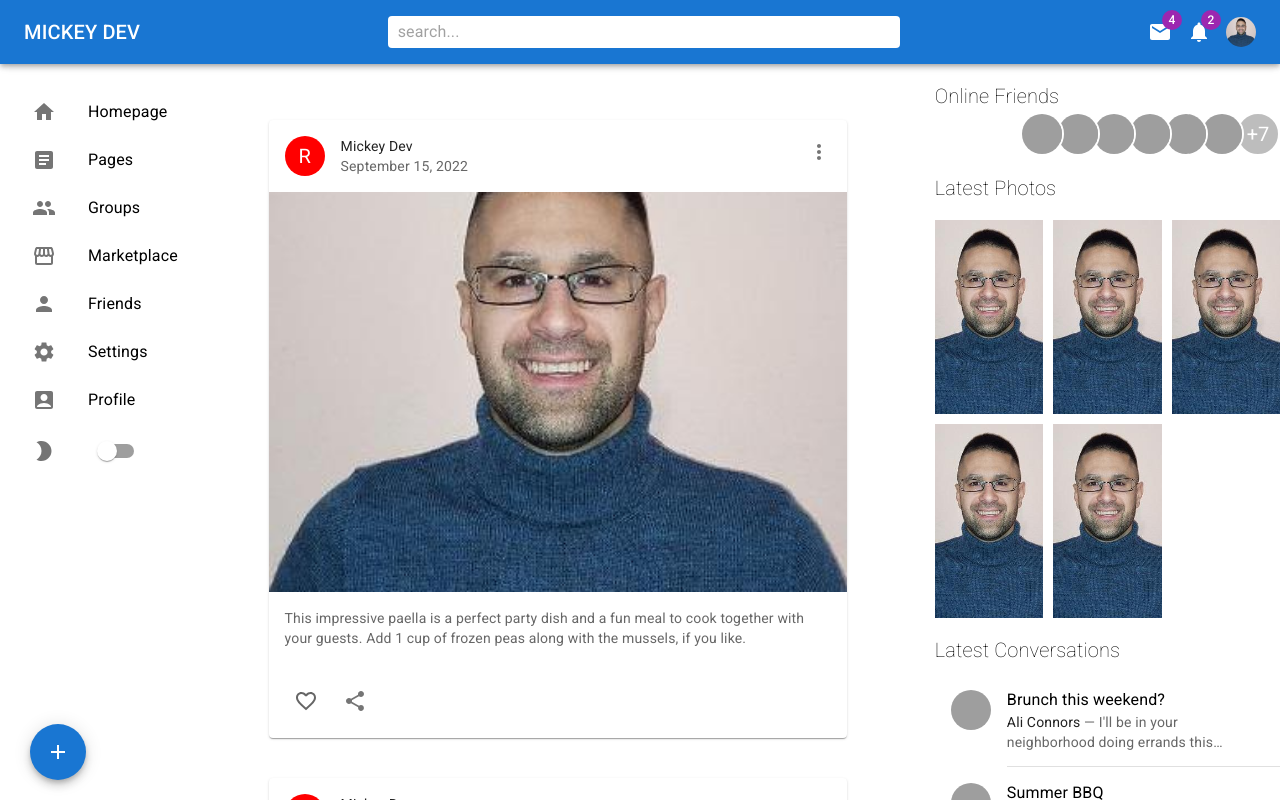
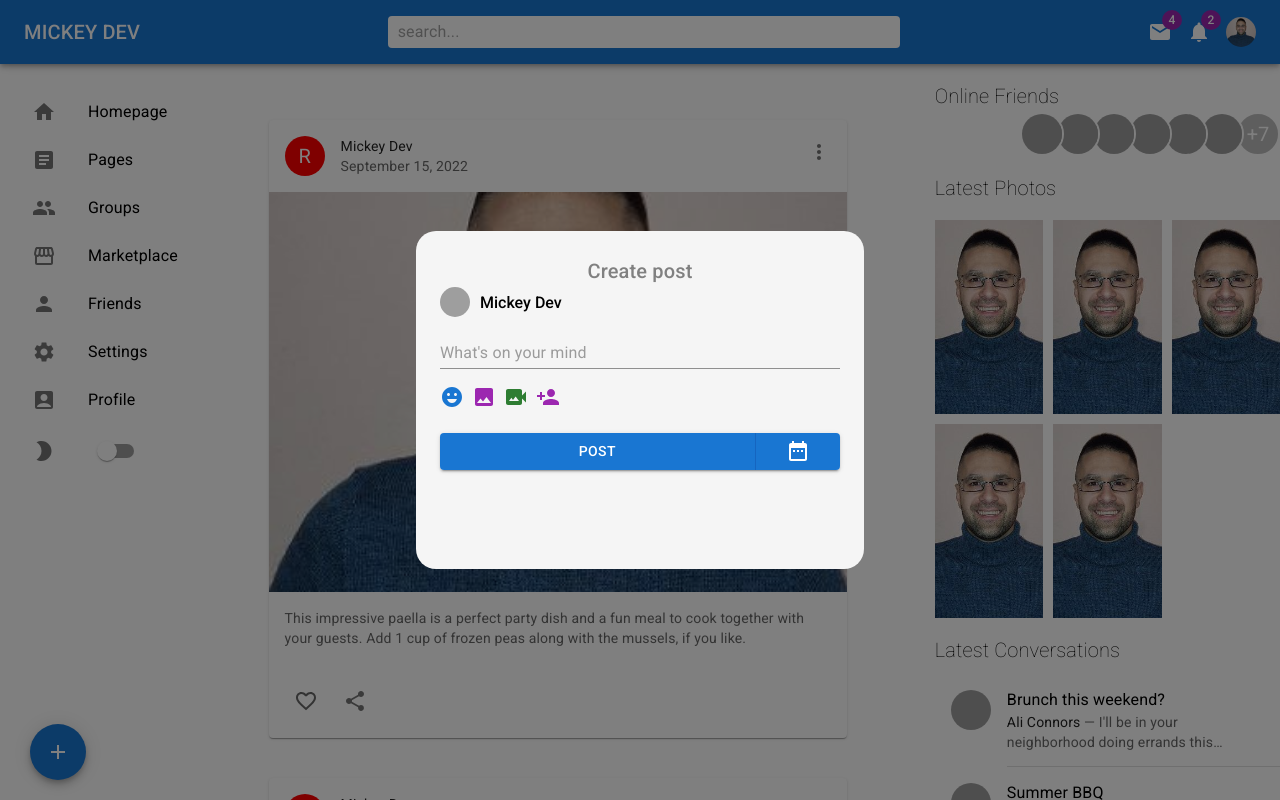
Before and after one commit to MirosBL45/material-social-network, a React (Create React App) app: page / in a window 1280 px wide. Both pictures are taken after a click on the button 58 px from the left and 752 px from the top of the page. Shown: the top 800 px of the page. Built offline with nearby package versions, Linux system fonts and the light colour scheme; grey boxes are pictures that could not be loaded.

Commit message:
theme starting

```diff
--- a/src/components/Add.jsx
+++ b/src/components/Add.jsx
@@ -1,11 +1,46 @@
-import { Fab, Tooltip } from "@mui/material";
+import {
+  Avatar,
+  Box,
+  Button,
+  ButtonGroup,
+  Fab,
+  Modal,
+  Stack,
+  TextField,
+  Tooltip,
+  Typography,
+  styled,
+} from "@mui/material";
 import AddIcon from "@mui/icons-material/Add";
-import React from "react";
+import React, { useState } from "react";
+import {
+  DateRange,
+  EmojiEmotions,
+  Image,
+  PersonAdd,
+  VideoCameraBack,
+} from "@mui/icons-material";
+
+const StyledModal = styled(Modal)({
+  display: "flex",
+  alignItems: "center",
+  justifyContent: "center",
+});
+
+const UserBox = styled(Box)({
+  display: "flex",
+  alignItems: "center",
+  gap: "10px",
+  marginBottom: "20px",
+});
 
 function Add() {
+  const [open, setOpen] = useState(false);
+
   return (
     <div>
       <Tooltip
+        onClick={() => setOpen(true)}
         title="Add"
         sx={{
           position: "fixed",
@@ -17,6 +52,58 @@ function Add() {
           <AddIcon />
         </Fab>
       </Tooltip>
+      <StyledModal
+        open={open}
+        onClose={() => setOpen(false)}
+        aria-labelledby="modal-modal-title"
+        aria-describedby="modal-modal-description"
+      >
+        <Box
+          width={400}
+          height={290}
+          bgcolor="whitesmoke"
+          p={3}
+          borderRadius={5}
+        >
+          <Typography variant="h6" color="gray" textAlign="center">
+            Create post
+          </Typography>
+          <UserBox>
+            <Avatar
+              sx={{ width: 30, height: 30 }}
+              alt="Remy Sharp"
+              src="/static/images/avatar/1.jpg"
+            />
+            <Typography variant="span" fontWeight={500}>
+              Mickey Dev
+            </Typography>
+          </UserBox>
+          <TextField
+            sx={{ width: "100%" }}
+            id="standard-multiline-static"
+            multiline
+            rows={1}
+            placeholder="What's on your mind"
+            variant="standard"
+          />
+          <Stack direction="row" gap={1} mt={2} mb={3}>
+            <EmojiEmotions color="primary" />
+            <Image color="secondary" />
+            <VideoCameraBack color="success" />
+            <PersonAdd color="secondary" />
+          </Stack>
+          <ButtonGroup
+            fullWidth
+            variant="contained"
+            aria-label="outlined primary button group"
+          >
+            <Button>Post</Button>
+            <Button sx={{ width: "100px" }}>
+              <DateRange />
+            </Button>
+          </ButtonGroup>
+        </Box>
+      </StyledModal>
     </div>
   );
 }
```
